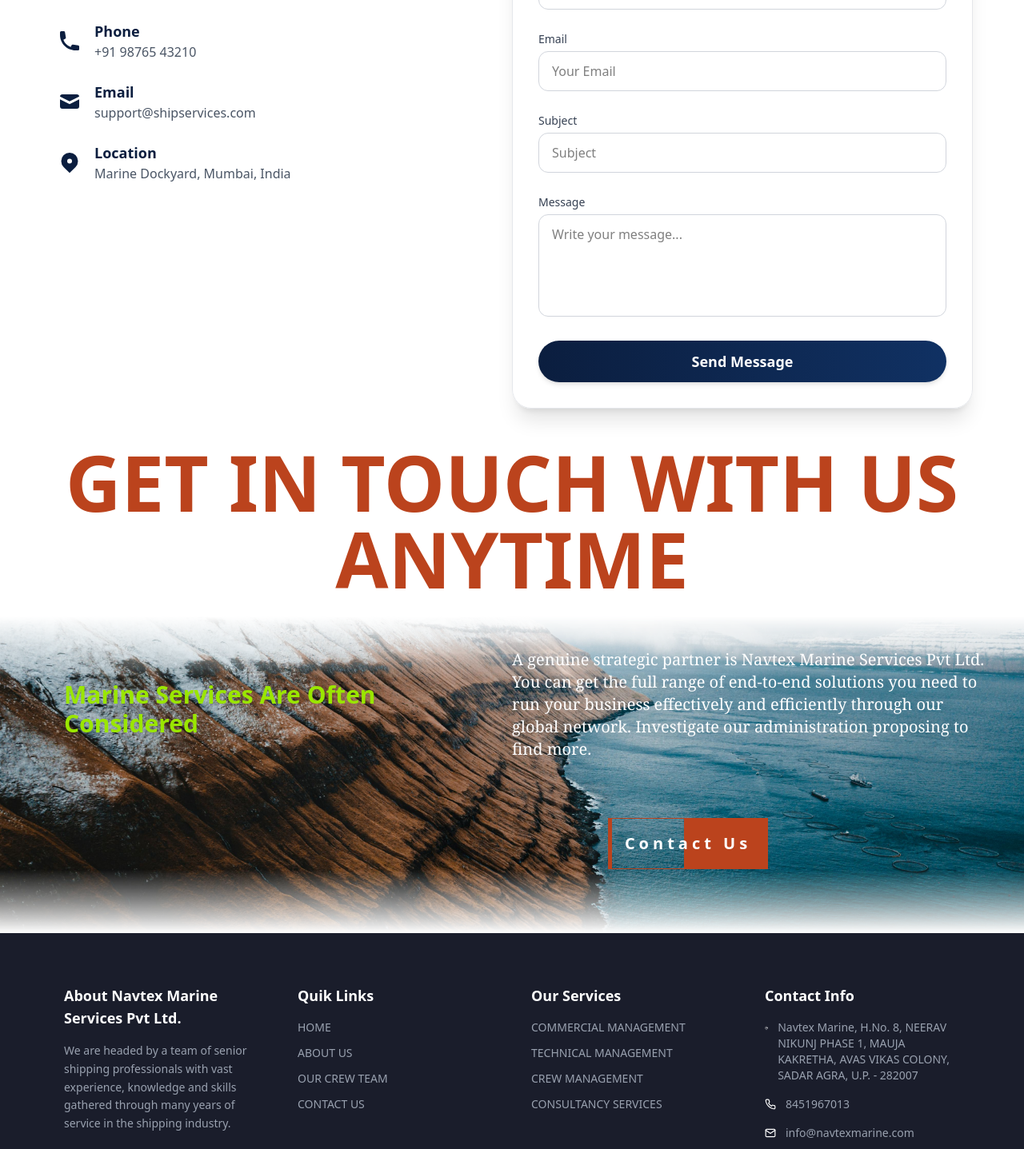
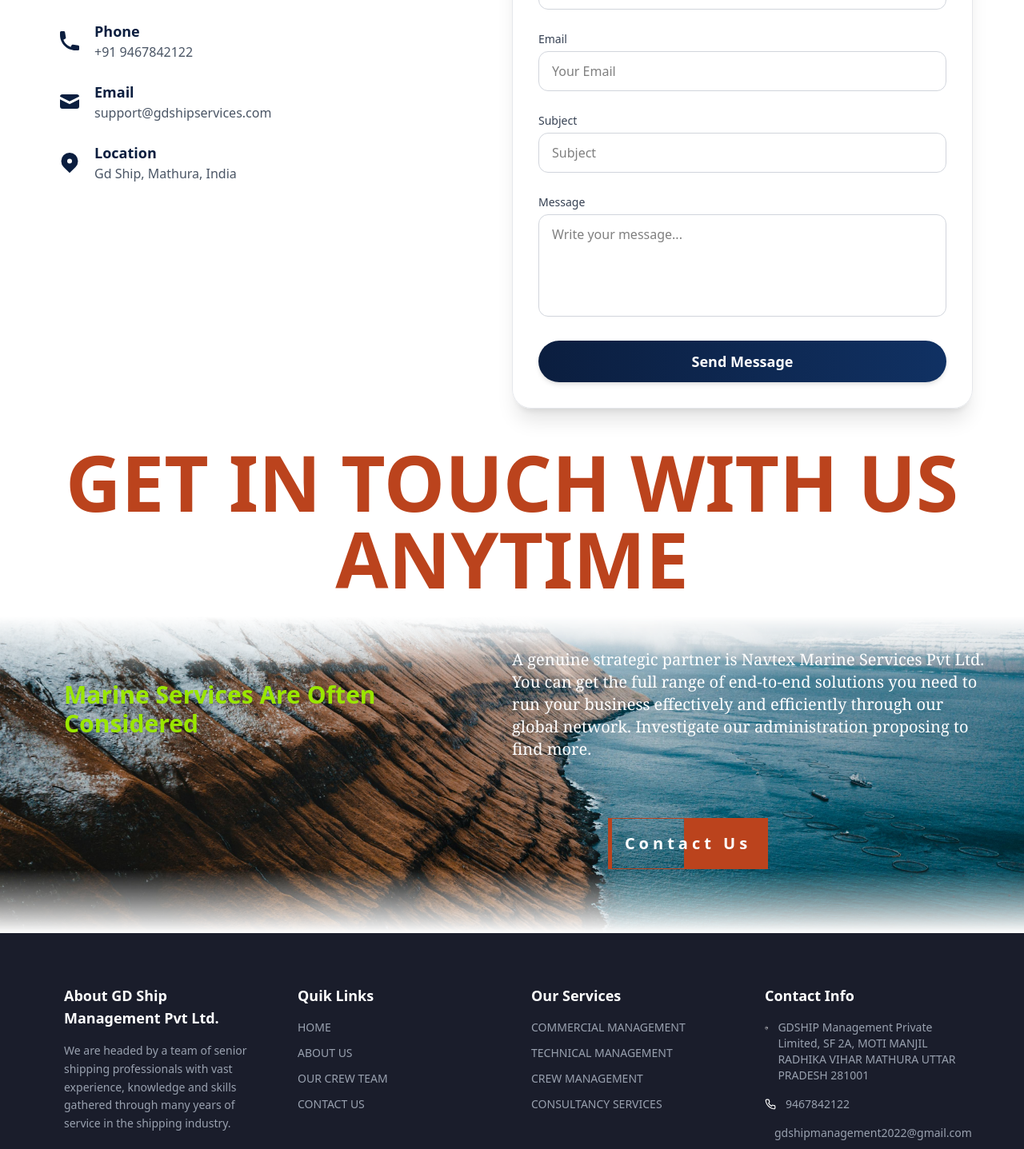
Before and after one commit to RenuYadav4/ship_website, a React (Vite) app: page / in a window 1280 px wide. Shown: the part 5700-7137 px from the top of the page at 80% size. Built offline with nearby package versions, Linux system fonts and the light colour scheme.

Commit message:
commited

```diff
--- a/src/components/ContactComponent.jsx
+++ b/src/components/ContactComponent.jsx
@@ -28,7 +28,7 @@ const ContactComponent = forwardRef((props,ref) => {
               <HiPhone className="text-[#0B1E3F] text-3xl" />
               <div>
                 <h3 className="font-semibold text-lg text-[#0B1E3F]">Phone</h3>
-                <p className="text-gray-600">+91 98765 43210</p>
+                <p className="text-gray-600">+91 9467842122</p>
               </div>
             </div>
 
@@ -36,7 +36,7 @@ const ContactComponent = forwardRef((props,ref) => {
               <HiMail className="text-[#0B1E3F] text-3xl" />
               <div>
                 <h3 className="font-semibold text-lg text-[#0B1E3F]">Email</h3>
-                <p className="text-gray-600">support@shipservices.com</p>
+                <p className="text-gray-600">support@gdshipservices.com</p>
               </div>
             </div>
 
@@ -44,7 +44,7 @@ const ContactComponent = forwardRef((props,ref) => {
               <HiLocationMarker className="text-[#0B1E3F] text-3xl" />
               <div>
                 <h3 className="font-semibold text-lg text-[#0B1E3F]">Location</h3>
-                <p className="text-gray-600">Marine Dockyard, Mumbai, India</p>
+                <p className="text-gray-600">Gd Ship, Mathura, India</p>
               </div>
             </div>
           </div>
--- a/src/components/Footer.jsx
+++ b/src/components/Footer.jsx
@@ -12,7 +12,7 @@ const Footer = () => {
         {/* About Section */}
         <div>
           <h2 className="text-lg font-semibold text-white mb-4">
-            About Navtex Marine Services Pvt Ltd.
+            About GD Ship Management Pvt Ltd.
           </h2>
           <p className="text-sm leading-relaxed text-gray-400">
             We are headed by a team of senior shipping professionals with vast
@@ -66,25 +66,25 @@ const Footer = () => {
           <div className="flex items-start gap-3 text-sm text-gray-400 mb-4">
             <FiMapPin className="text-white mt-1" />
             <p>
-              Navtex Marine, H.No. 8, NEERAV NIKUNJ PHASE 1,
-              MAUJA KAKRETHA, AVAS VIKAS COLONY,
-              SADAR AGRA, U.P. - 282007
+             GDSHIP Management Private Limited,
+             SF 2A, MOTI MANJIL RADHIKA VIHAR MATHURA UTTAR PRADESH
+             281001
             </p>
           </div>
 
           <div className="flex items-center gap-3 text-sm text-gray-400 mb-4">
             <FiPhone className="text-white" />
-            <p>8451967013</p>
+            <p>9467842122</p>
           </div>
 
           <div className="flex items-center gap-3 text-sm text-gray-400 mb-2">
             <FiMail className="text-white" />
-            <p>info@navtexmarine.com</p>
+            <p>gdshipmanagement2022@gmail.com</p>
           </div>
 
           <div className="flex items-center gap-3 text-sm text-gray-400">
             <FiMail className="text-white" />
-            <p>crewing@navtexmarine.com</p>
+            <p>crewing@gdship.com</p>
           </div>
         </div>
 
@@ -94,7 +94,7 @@ const Footer = () => {
       <div className="flex flex-col md:flex-row items-center justify-between mt-6 text-gray-500 text-sm">
 
         <p>
-          2025 © All Rights Reserved, Navtex Marine Services Pvt Ltd
+          2025 © All Rights Reserved, GD Ship Pvt Ltd
         </p>
 
         <div className="flex gap-8 mt-4 md:mt-0">
```
